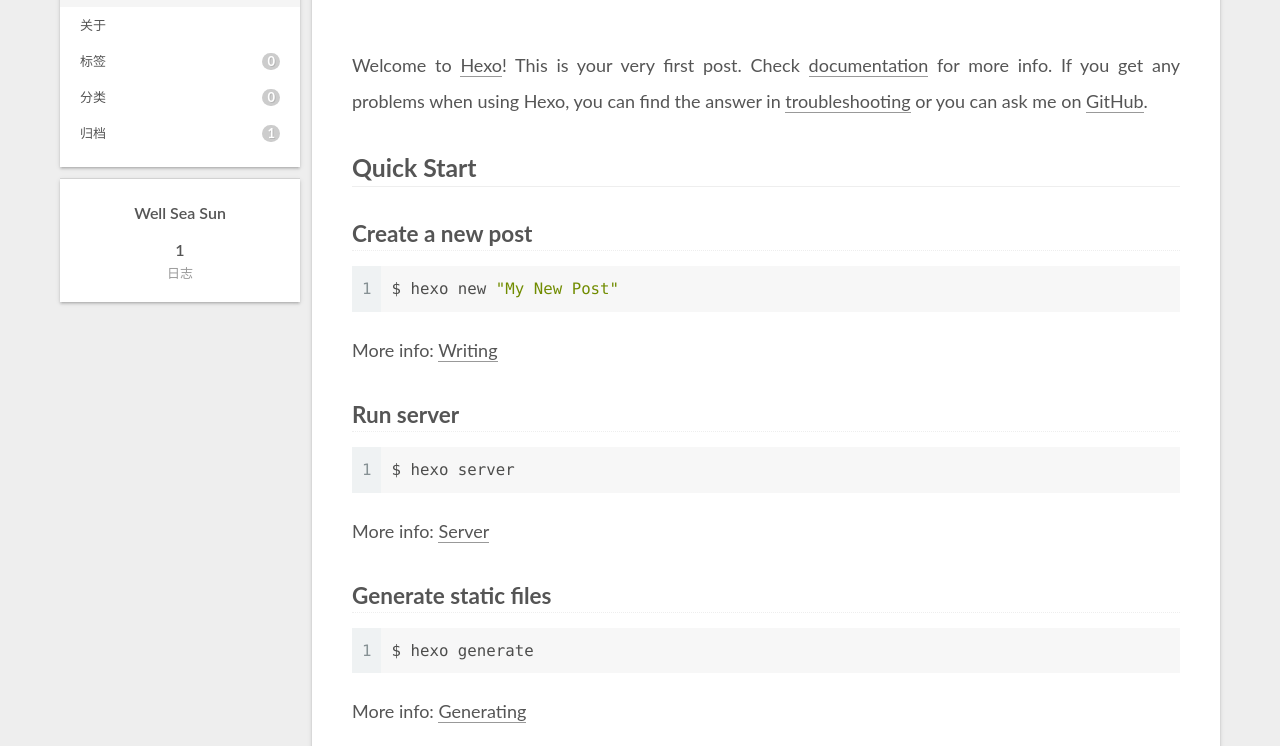
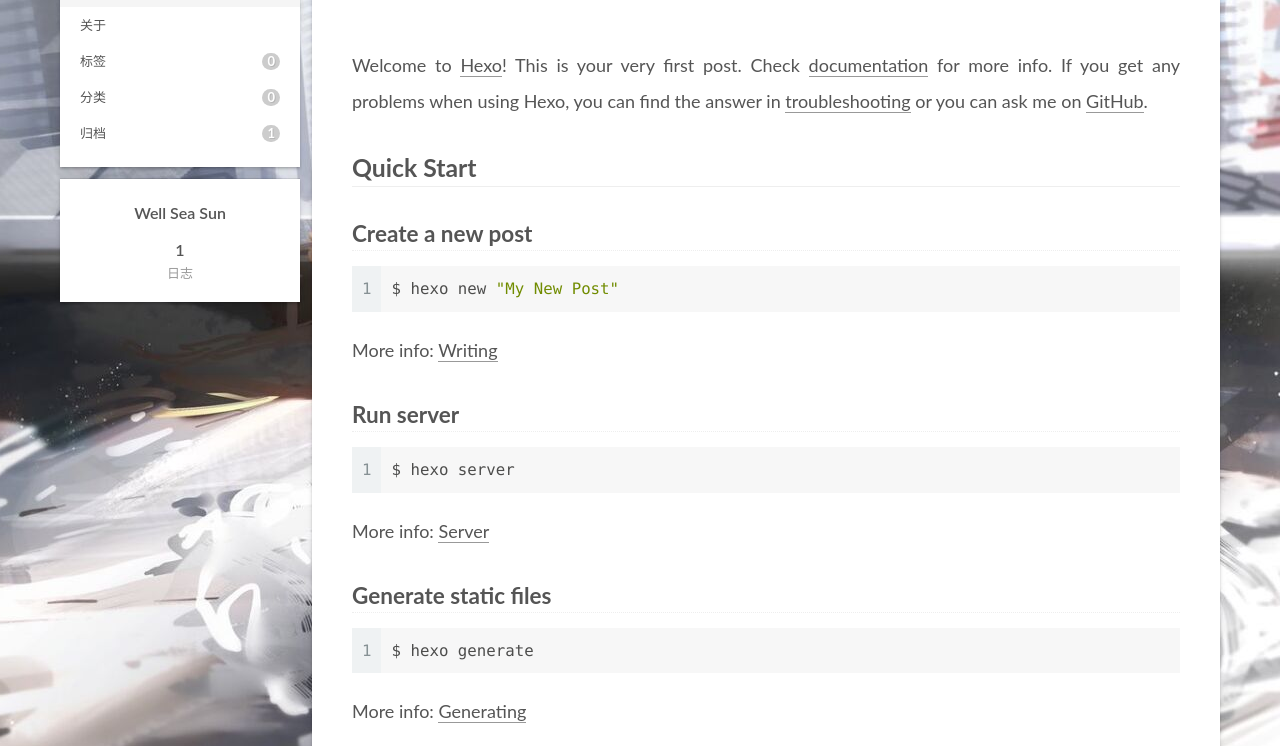
Before and after one commit to wsstwo/wsstwo.github.io, a plain HTML site: page index.html in a window 1280 px wide. Shown: the part 127-873 px from the top of the page. Drawn offline with Linux system fonts and the light colour scheme.

Commit message:
Site updated: 2022-05-16 21:59:29

```diff
--- a/css/main.css
+++ b/css/main.css
@@ -1168,7 +1168,7 @@
 }
 .links-of-author a::before,
 .links-of-author span.exturl::before {
-  background: #cfffff;
+  background: #77a224;
   border-radius: 50%;
   content: ' ';
   display: inline-block;
@@ -2552,3 +2552,9 @@
     margin: 8px 0 0;
   }
 }
+body {
+  background: url("/images/blog_background.jpg");
+  background-repeat: no-repeat;
+  background-attachment: fixed;
+  background-position: 50% 50%;
+}
```
